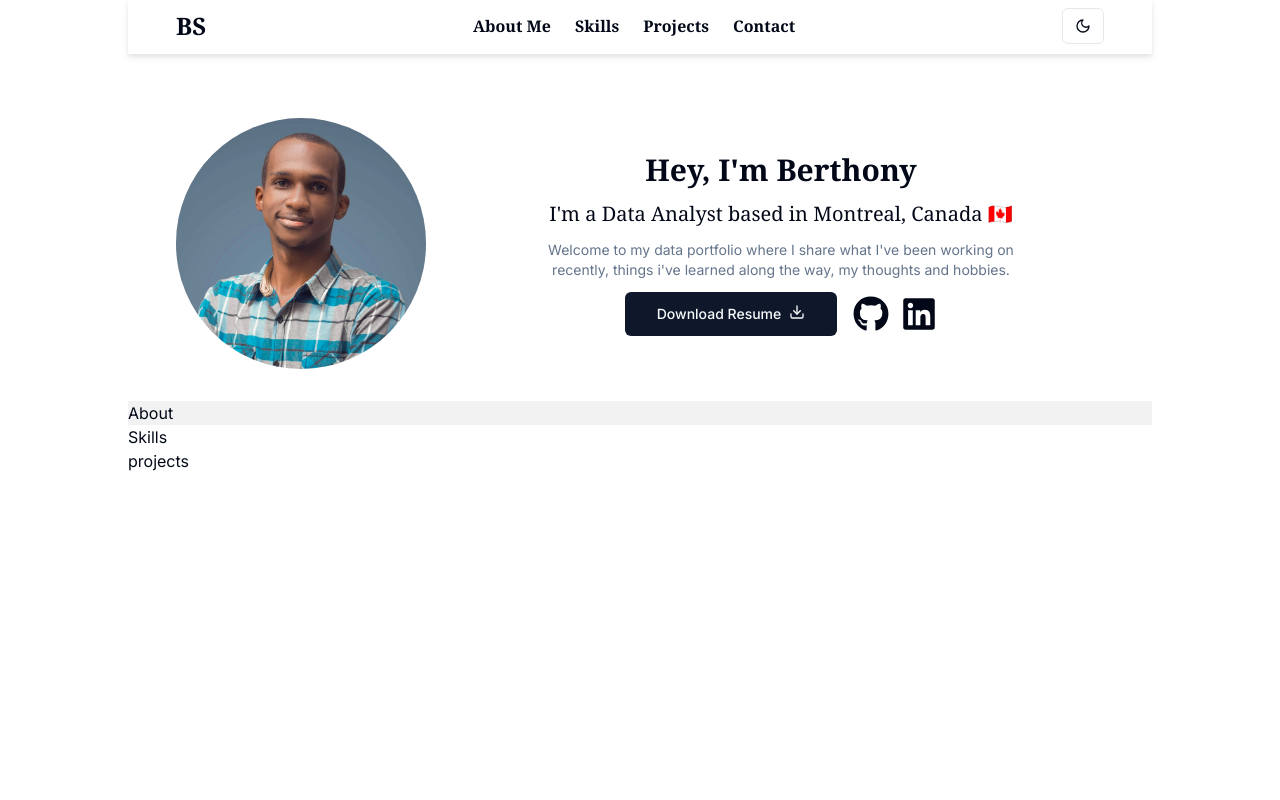
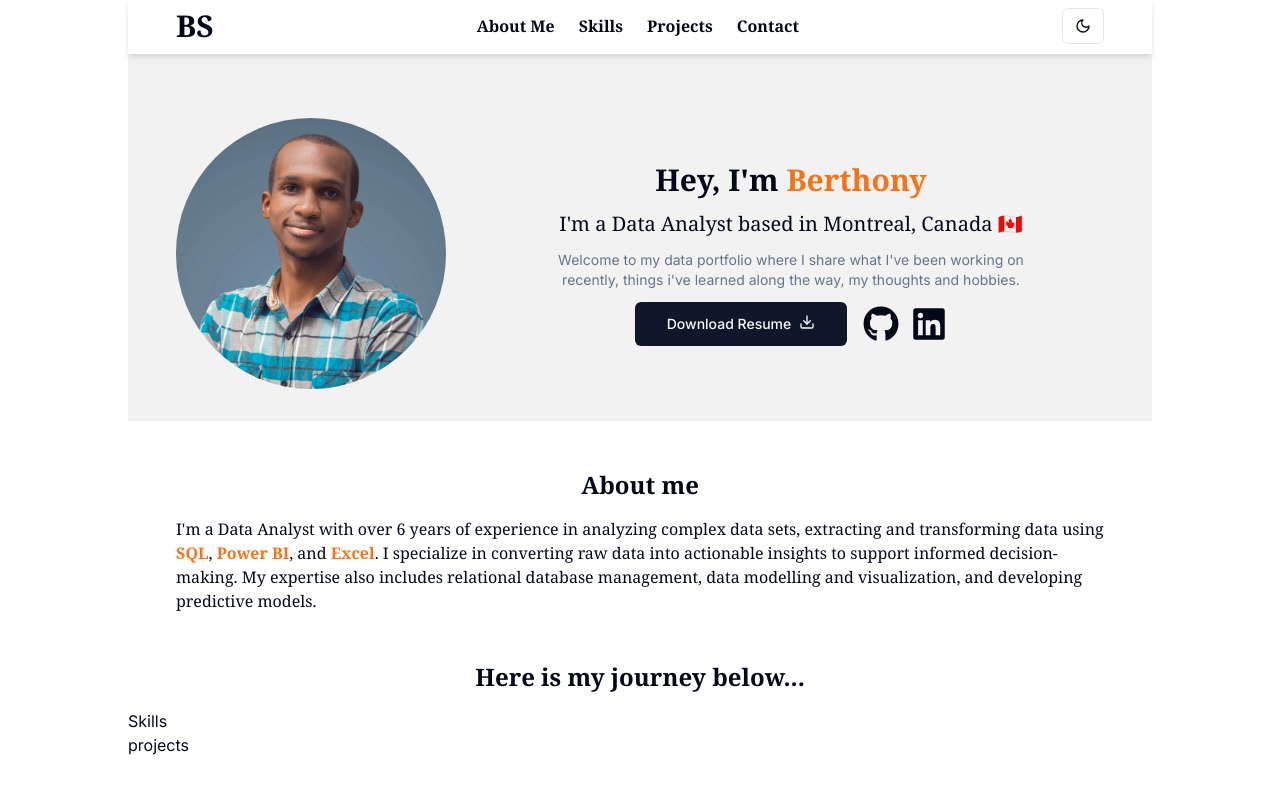
Before and after one commit to htsull/bi-portfolio-website, a Next.js app: page / in a window 1280 px wide. Shown: the top 800 px of the page. Built offline with nearby package versions, Linux system fonts and the light colour scheme; a web font is replaced by a local one.

Commit message:
update - about section and header

```diff
--- /dev/null
+++ b/components/customs/customHeading.tsx
@@ -0,0 +1,21 @@
+import { cn } from '@/lib/utils'
+
+type customHeadingProps = {
+  children: React.ReactNode
+  className?: string
+}
+
+const CustomHeading = ({ children, className }: customHeadingProps) => {
+  return (
+    <h1
+      className={cn(
+        `text-customPrimary dark:text-custom-primary my-4 flex justify-center text-center font-serif text-2xl font-bold`,
+        className
+      )}
+    >
+      {children}
+    </h1>
+  )
+}
+
+export default CustomHeading
--- a/components/sections/about/About.tsx
+++ b/components/sections/about/About.tsx
@@ -1,8 +1,13 @@
 import React from 'react'
+import Headline from './Headline'
+import WorkExperience from './WorkExperience'
 
 const About = () => {
   return (
-    <div className='bg-black/5' id='#about'>About</div>
+    <div className='' id='#about'>
+      <Headline />
+      <WorkExperience />
+    </div>
   )
 }
 
--- a/components/sections/about/Headline.tsx
+++ b/components/sections/about/Headline.tsx
@@ -1,22 +1,20 @@
-import { CornerRightDown } from 'lucide-react'
+import CustomHeading from '@/components/customs/customHeading'
 
 const Headline = () => {
   return (
-    <div className='flex-col justify-center text-wrap font-serif text-xs sm:text-base'>
-      <div className='mb-5 flex-col'>
-        <p className='text-wrap'>
-          I&apos;m a Data Analyst with over 6 years of experience in analyzing
-          complex data sets, extracting and transforming data using <b>SQL</b>,
-          <b>Power BI</b>, and <b>Excel</b>. I specialize in converting raw data
-          into actionable insights to support informed decision-making. My
-          expertise also includes relational database management, data
-          visualization, and developing predictive models.
-        </p>
-      </div>
-      <h1 className='mb-3 flex items-center gap-2 text-sm font-bold text-orange-500 dark:text-white sm:text-lg'>
-        Here is my journey below...
-        <CornerRightDown className='translate-y-2 transition hover:scale-110' />
-      </h1>
+    <div className='container justify-center py-8 font-serif text-xs sm:text-base'>
+      <CustomHeading>About me</CustomHeading>
+      <p>
+        I&apos;m a Data Analyst with over 6 years of experience in analyzing
+        complex data sets, extracting and transforming data using{' '}
+        <span className='text-custom-primary font-bold'>SQL</span>,{' '}
+        <span className='text-custom-primary font-bold'>Power BI</span>, and{' '}
+        <span className='text-custom-primary font-bold'>Excel</span>. I
+        specialize in converting raw data into actionable insights to support
+        informed decision-making. My expertise also includes relational database
+        management, data modelling and visualization, and developing predictive
+        models.
+      </p>
     </div>
   )
 }
--- /dev/null
+++ b/components/sections/about/WorkExperience.tsx
@@ -0,0 +1,14 @@
+import CustomHeading from '@/components/customs/customHeading'
+import { CornerRightDown } from 'lucide-react'
+
+const WorkExperience = () => {
+  return (
+    <div className='container flex justify-center'>
+      <CustomHeading>Here is my journey below...</CustomHeading>
+    </div>
+
+    // className='mb-3 flex items-center gap-2 text-sm font-bold text-orange-500 dark:text-white sm:text-lg'
+  )
+}
+
+export default WorkExperience
--- a/components/sections/footer/FooterNav.tsx
+++ b/components/sections/footer/FooterNav.tsx
@@ -1,5 +1,5 @@
 import { socialMediaLinks } from '@/constants/socials'
-import { getCustomLocaleDateTime } from '@/lib/getLocaleTime';
+// import { getCustomLocaleDateTime } from '@/lib/getLocaleTime';
 
 const FooterNav = () => {
     return (
--- a/components/sections/header/MenuSheet.tsx
+++ b/components/sections/header/MenuSheet.tsx
@@ -25,13 +25,13 @@ const MenuSheet = () => {
                     <span className="sr-only">Menu</span>
                 </SheetTrigger>
                 <SheetContent className="flex justify-center">
-                    <SheetHeader className="border w-full">
-                        <SheetTitle className="p-2.5 border-b-2">
+                    <SheetHeader className=" w-full">
+                        <SheetTitle className="p-2.5 border-b-2 dark:border-white/20">
                             <Logo />
                         </SheetTitle>
                         <SheetDescription className="hidden">
                         </SheetDescription>
-                        <Nav className="flex flex-col gap-6 text-xl" onClick={handleClose} />
+                        <Nav className="flex flex-col gap-6 pt-4 text-xl" onClick={handleClose} />
                         <FooterNav />
                     </SheetHeader>
                 </SheetContent>
--- a/components/sections/header/logo.tsx
+++ b/components/sections/header/logo.tsx
@@ -3,7 +3,7 @@ import Link from 'next/link'
 const logo = () => {
     return (
         <div>
-            <Link href={'/'} className='text-2xl font-serif font-bold hover:text-orange-500'>BS</Link>
+            <Link href={'/'} className='text-3xl font-serif font-bold hover:text-orange-500'>BS</Link>
         </div>
     )
 }
--- a/components/sections/hero/Hero.tsx
+++ b/components/sections/hero/Hero.tsx
@@ -7,8 +7,11 @@ import { Button } from '@/components/ui/button'
 
 const Hero = () => {
   return (
-    <div className='flex gap-8 pt-16 items-center justify-center pb-8 container' id='/'>
-      <div className='items-center justify-center hidden sm:flex'>
+    <div
+      className='container flex items-center justify-center gap-8 bg-black/5 pb-8 pt-16 dark:bg-white/5'
+      id='/'
+    >
+      <div className='hidden items-center justify-center sm:flex'>
         <Image
           className='rounded-full'
           src={Picture}
@@ -16,19 +19,18 @@ const Hero = () => {
           quality={90}
           priority
           placeholder='blur'
-          width={250}
-        // objectFit='contain'
+          width={270}
+          // objectFit='contain'
         />
       </div>
-      <div className='flex flex-col gap-3 items-center justify-center flex-1'>
+      <div className='flex flex-col justify-center gap-3 sm:flex-1 lg:items-center'>
         <h1 className='title no-underline'>
-          Hey, I'm {' '}
-          <span className='transition hover:text-orange-500'>Berthony</span>
+          Hey, I'm <span className='text-orange-500 transition'>Berthony</span>
         </h1>
         <h2 className='subtitle text-xl'>
           I'm a Data Analyst based in Montreal, Canada 🇨🇦
         </h2>
-        <p className='max-w-[500px] text-sm text-muted-foreground text-center'>
+        <p className='max-w-[500px] text-sm text-muted-foreground lg:text-center'>
           Welcome to my data portfolio where I share what I've been working on
           recently, things i've learned along the way, my thoughts and hobbies.
         </p>
@@ -63,13 +65,12 @@ const Hero = () => {
           </div>
         </div>
       </div>
-    </div>)
+    </div>
+  )
 }
 
-
-
-
-{/* <div className='flex flex-col gap-3'>
+{
+  /* <div className='flex flex-col gap-3'>
           <h1 className='title no-underline'>
             Hey, I'm{' '}
             <span className='transition hover:text-orange-500'>Berthony</span>
@@ -111,11 +112,16 @@ const Hero = () => {
               </ul>
             </div>
           </div>
-        </div> */}
-{/* </div>
+        </div> */
+}
+{
+  /* </div>
 
-    </div > */}
-{/* )
-} */}
+    </div > */
+}
+{
+  /* )
+} */
+}
 
 export default Hero
--- a/components/ui/sheet.tsx
+++ b/components/ui/sheet.tsx
@@ -40,7 +40,7 @@ const sheetVariants = cva(
           "inset-x-0 bottom-0 border-t data-[state=closed]:slide-out-to-bottom data-[state=open]:slide-in-from-bottom",
         left: "inset-y-0 left-0 h-full w-3/4 border-r data-[state=closed]:slide-out-to-left data-[state=open]:slide-in-from-left sm:max-w-sm",
         right:
-          "inset-y-0 right-0 h-full w-3/4  border-l data-[state=closed]:slide-out-to-right data-[state=open]:slide-in-from-right sm:max-w-sm",
+          "inset-y-0 right-0 h-full w-3/4  border-l-2 border-white/20 data-[state=closed]:slide-out-to-right data-[state=open]:slide-in-from-right sm:max-w-sm",
       },
     },
     defaultVariants: {
@@ -66,7 +66,7 @@ const SheetContent = React.forwardRef<
     >
       {children}
       <SheetPrimitive.Close className="absolute right-4 top-4 rounded-sm opacity-70 ring-offset-background transition-opacity hover:opacity-100 focus:outline-none focus:ring-2 focus:ring-ring focus:ring-offset-2 focus:ring-orange-500 disabled:pointer-events-none data-[state=open]:bg-secondary focus:text-orange-500 ">
-        <X className="h-6 w-6" />
+        <X className="h-6 w-6" size={32} />
         <span className="sr-only">Close</span>
       </SheetPrimitive.Close>
     </SheetPrimitive.Content>
--- a/package.json
+++ b/package.json
@@ -23,6 +23,8 @@
     "next": "15.0.2",
     "next-themes": "^0.4.1",
     "npm": "^10.9.0",
+    "prettier": "^3.3.3",
+    "prettier-plugin-tailwindcss": "^0.6.8",
     "react": "^18.3.1",
     "react-dom": "^18.3.1",
     "react-hook-form": "^7.53.1",
--- a/tailwind.config.ts
+++ b/tailwind.config.ts
@@ -1,13 +1,13 @@
-import type { Config } from "tailwindcss";
+import type { Config } from 'tailwindcss'
 
 const config: Config = {
-    darkMode: ["class"],
+  darkMode: ['class'],
   content: [
-		"./pages/**/*.{ts,tsx}",
-		"./components/**/*.{ts,tsx}",
-		"./sections/**/*.{ts,tsx}",
-		"./app/**/*.{ts,tsx}",
-		"./src/**/*.{ts,tsx}",
+    './pages/**/*.{ts,tsx}',
+    './components/**/*.{ts,tsx}',
+    './sections/**/*.{ts,tsx}',
+    './app/**/*.{ts,tsx}',
+    './src/**/*.{ts,tsx}'
   ],
   theme: {
     container: {
@@ -16,6 +16,8 @@ const config: Config = {
     },
     extend: {
       colors: {
+        'custom-primary': '#F97316',
+        'custom-secondary': '',
         background: 'hsl(var(--background))',
         foreground: 'hsl(var(--foreground))',
         card: {
@@ -86,6 +88,6 @@ const config: Config = {
       }
     }
   },
-	plugins: [require("tailwindcss-animate")],
-};
-export default config;
+  plugins: [require('tailwindcss-animate')]
+}
+export default config
```
Also changed, not shown: 2 other files (tests, documents, lock files or other folders). Lines whose indentation alone changed are shown as unchanged.
